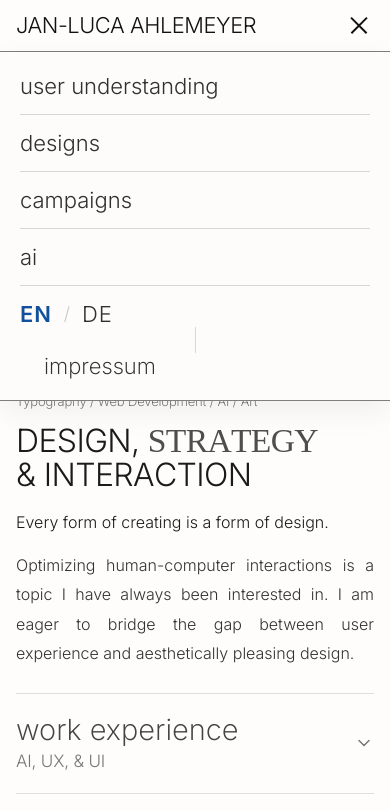
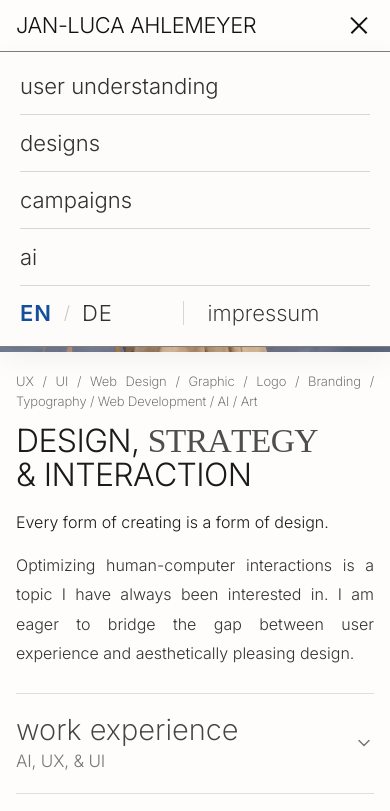
Before and after one commit to JL-Ahlemeyer/portfolio, a website: page index.html in a window 390 px wide. Both pictures are taken after a click on the button "Toggle navigation". Shown: the top 811 px of the page. Drawn offline with Linux system fonts and the light colour scheme; a web font is replaced by a local one.

Commit message:
Ensure mobile menu bottom row is strictly single-line flex row with centered divider and impressum font-weight 250

```diff
--- a/styles.css
+++ b/styles.css
@@ -1272,19 +1272,11 @@ body.page-scrollable {
   .lang-switch--mobile-header {
     display: none !important;
   }
-  .nav-item--lang {
-    display: grid !important;
-    grid-template-columns: 1fr auto 1fr;
-    align-items: center;
-    padding: 15px 0 !important;
-    width: 100% !important;
-    box-sizing: border-box !important;
-  }
   .lang-switch--mobile-menu {
     display: inline-flex !important;
-    align-items: center;
+    align-items: center !important;
+    flex: 1 1 0 !important;
     gap: 12px;
-    justify-self: start;
   }
   .lang-switch--mobile-menu .lang-btn {
     font-size: 22px !important;
@@ -1300,25 +1292,38 @@ body.page-scrollable {
     color: #C7C7C7;
   }
   .nav-mobile-bottom-sep {
-    display: block;
-    width: 1px;
-    height: 26px;
-    background: #D8D6D2;
-    justify-self: center;
+    display: block !important;
+    width: 1px !important;
+    height: 24px !important;
+    background: #D8D6D2 !important;
+    flex: 0 0 1px !important;
   }
   .nav-impressum-link {
+    display: inline-flex !important;
+    align-items: center !important;
+    flex: 1 1 0 !important;
+    padding-left: 24px !important;
     font-size: 22px !important;
     color: var(--color-nav, #303030) !important;
     text-decoration: none !important;
     font-weight: 250 !important;
     line-height: 1 !important;
+    white-space: nowrap !important;
     cursor: pointer;
     transition: color 0.2s ease;
-    justify-self: start;
-    padding-left: 24px;
   }
   .nav-impressum-link:hover {
     color: #13509B !important;
+  }
+  .nav-item.nav-item--lang {
+    display: flex !important;
+    flex-direction: row !important;
+    align-items: center !important;
+    justify-content: flex-start !important;
+    flex-wrap: nowrap !important;
+    padding: 15px 0 !important;
+    width: 100% !important;
+    box-sizing: border-box !important;
   }
 
   /* Compact navbar */
```
